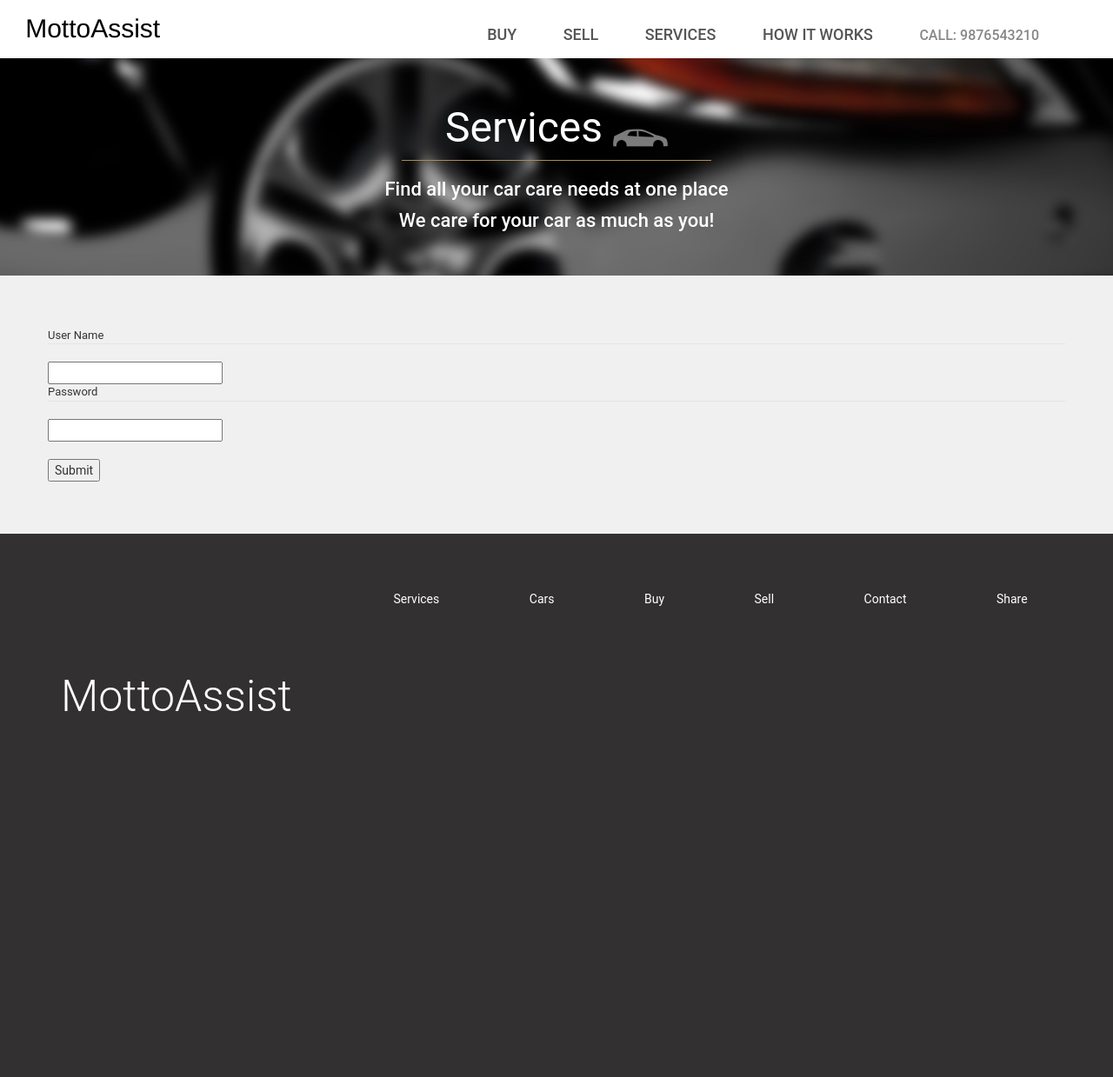
After one commit to Sarabpreet/MotoAssistV3, a PHP site: page /authentication.php in a window 1280 px wide; the page is wider, and only the part inside the window is pictured. The commit adds this page. Shown: that part at 87% size. Run offline with PHP 8.4, Linux system fonts and the light colour scheme; style sheets or scripts are compiled from the project's sources; some libraries are stand-ins or nearby versions.

Commit message:
changes++

```diff
--- /dev/null
+++ b/authentication.php
@@ -0,0 +1,11 @@
+<?php include 'page-builder/header.php';?>
+<?php include 'page-builder/header-page.php';?>
+<?php $title='Buy Sell';?>
+
+
+<?php include 'page-builder/up.form.php';?>
+
+
+
+<?php include 'page-builder/modal.php';?>
+<?php include 'page-builder/footer.php';?>
--- a/js/custom.js
+++ b/js/custom.js
@@ -3,7 +3,7 @@ var ref = new Firebase('https://moto-assist-db.firebaseio.com/MotoAssist');
 
       ref.on('child_added', function(snapshot) {
           var message = snapshot.val();
-          displayData(message.model, message.email, message.detail, message.name, message.text, message.make, message.varient);
+          displayData(message.model,  message.detail, message.name, message.text,message.email, message.make, message.varient);
         });
 
   function displayData(email, detail, name, text, make, varient, model) {
--- a/page-builder/footer.php
+++ b/page-builder/footer.php
@@ -45,7 +45,16 @@
           var model = $('#modelInput').val();
           var varient = $('#varientInput').val();
 
-       ref.push({model: model, detail:detail, name: name, text: text, email: email, make: make,varient:varient });
+     if(name!="" && text!="") {
+        ref.push({model: model, detail:detail, name: name, text: text, email: email, make: make,varient:varient });
+
+        }
+
+    else {
+
+alert("These Fields are required.");
+
+    }
             $('#phoneInput').val('');
             $('#nameInput').val('');
             $('#emailInput').val('');
--- /dev/null
+++ b/page-builder/up.form.php
@@ -0,0 +1,36 @@
+<div class="container password">
+  <style>
+
+.password{
+
+  padding:60px 0px;
+}
+
+legend{
+
+
+  font-size:13px;
+}
+input[type="submit"] {
+
+  margin-top: 20px;
+}
+
+
+</style>
+<div class="row">
+
+
+
+  <div class="col-lg-12">
+
+    <form action="admin.php" method="post">
+
+<legend>User Name</legend><input type="text" name="username"><br>
+<legend>Password</legend>    <input type="password" name="password"><br>
+<input type="submit">
+</form>
+  </div>
+</div>
+
+</div>
```
Also changed, not shown: admin.php (+23 -1 lines), authenticate.php (added, +10 -0 lines), index.php (+4 -4 lines).
